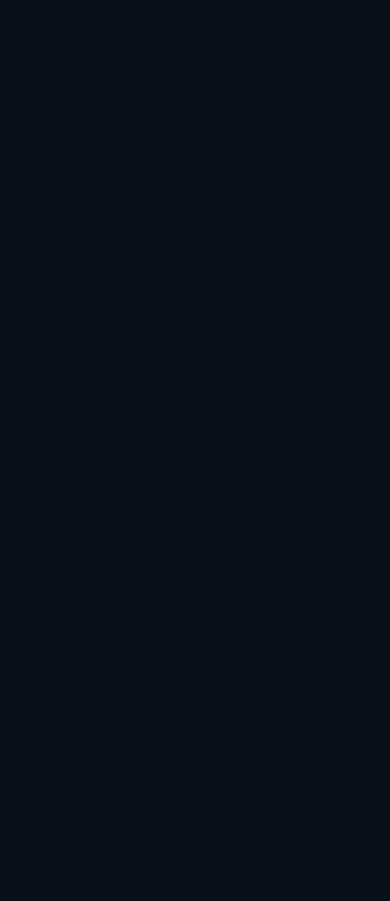
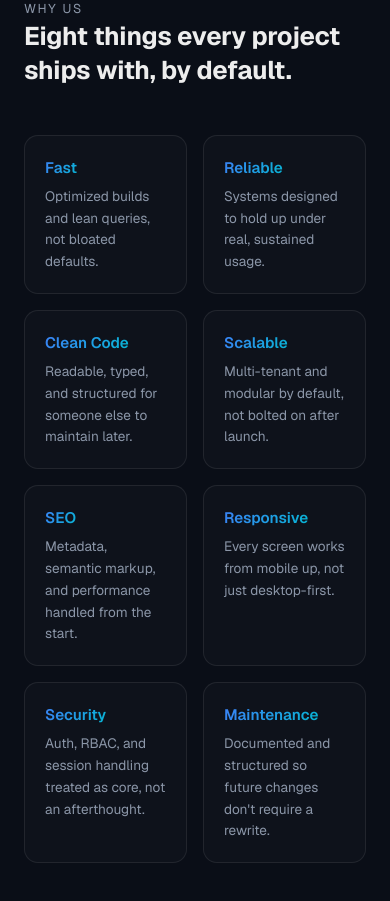
Before and after one commit to Mohamed-Shahata/apex-flow, a Next.js app: page / in a window 390 px wide. Shown: the part 7860-8761 px from the top of the page. Before the commit the page ends 7759 px from the top, so only its background shows below. Built offline with nearby package versions, Linux system fonts and the light colour scheme.

Commit message:
feat(whyus): add Why Us section with 8 value-proposition cards
- add WhyUs.tsx: Fast, Reliable, Clean Code, Scalable, SEO, Responsive, Security, Maintenance
- wire WhyUs into homepage after Testimonials
- add whyus-card styles in globals.css

```diff
--- a/app/globals.css
+++ b/app/globals.css
@@ -592,3 +592,40 @@ body {
   font-size: 0.8rem;
   color: var(--slate);
 }
+
+/* ---------- Why Us ---------- */
+
+.whyus {
+  padding: 6rem 1.5rem;
+  border-top: 1px solid var(--glass-border);
+}
+
+.whyus-grid {
+  display: grid;
+  grid-template-columns: repeat(auto-fit, minmax(160px, 1fr));
+  gap: 1rem;
+}
+
+.whyus-card {
+  padding: 1.25rem;
+  border: 1px solid var(--glass-border);
+  border-radius: 14px;
+  background: rgba(255, 255, 255, 0.02);
+}
+
+.whyus-card h3 {
+  font-size: 0.95rem;
+  font-weight: 600;
+  margin-bottom: 0.4rem;
+  background: linear-gradient(120deg, var(--accent-start), var(--accent-end));
+  -webkit-background-clip: text;
+  background-clip: text;
+  color: transparent;
+  display: inline-block;
+}
+
+.whyus-card p {
+  font-size: 0.85rem;
+  line-height: 1.6;
+  color: var(--slate);
+}
--- a/app/page.tsx
+++ b/app/page.tsx
@@ -5,6 +5,7 @@ import TechStack from "@/components/TechStack";
 import Process from "@/components/Process";
 import FeaturedProjects from "@/components/FeaturedProjects";
 import Testimonials from "@/components/Testimonials";
+import WhyUs from "@/components/WhyUs";
 
 export default function Home() {
   return (
@@ -16,6 +17,7 @@ export default function Home() {
       <Process />
       <FeaturedProjects />
       <Testimonials />
+      <WhyUs />
     </div>
   );
 }
--- /dev/null
+++ b/components/WhyUs.tsx
@@ -0,0 +1,58 @@
+const POINTS = [
+  {
+    title: "Fast",
+    text: "Optimized builds and lean queries, not bloated defaults.",
+  },
+  {
+    title: "Reliable",
+    text: "Systems designed to hold up under real, sustained usage.",
+  },
+  {
+    title: "Clean Code",
+    text: "Readable, typed, and structured for someone else to maintain later.",
+  },
+  {
+    title: "Scalable",
+    text: "Multi-tenant and modular by default, not bolted on after launch.",
+  },
+  {
+    title: "SEO",
+    text: "Metadata, semantic markup, and performance handled from the start.",
+  },
+  {
+    title: "Responsive",
+    text: "Every screen works from mobile up, not just desktop-first.",
+  },
+  {
+    title: "Security",
+    text: "Auth, RBAC, and session handling treated as core, not an afterthought.",
+  },
+  {
+    title: "Maintenance",
+    text: "Documented and structured so future changes don't require a rewrite.",
+  },
+];
+
+export default function WhyUs() {
+  return (
+    <section className="whyus" id="whyus">
+      <div className="services-inner">
+        <div className="about-head">
+          <span className="section-eyebrow">Why Us</span>
+          <h2 className="section-title">
+            Eight things every project ships with, by default.
+          </h2>
+        </div>
+
+        <div className="whyus-grid">
+          {POINTS.map((p) => (
+            <div className="whyus-card" key={p.title}>
+              <h3>{p.title}</h3>
+              <p>{p.text}</p>
+            </div>
+          ))}
+        </div>
+      </div>
+    </section>
+  );
+}
```
Also changed, not shown: 1 other file (tests, documents, lock files or other folders).
